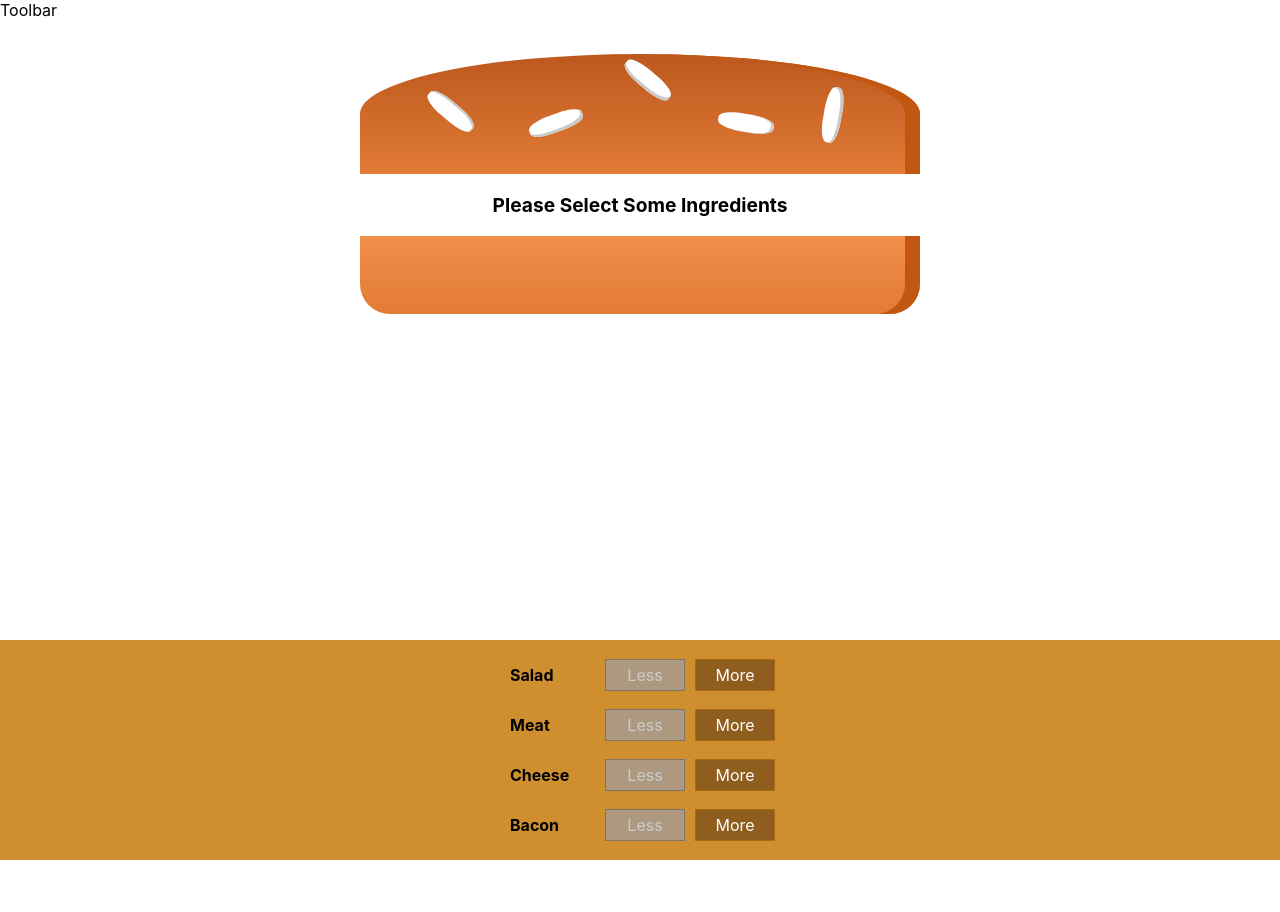
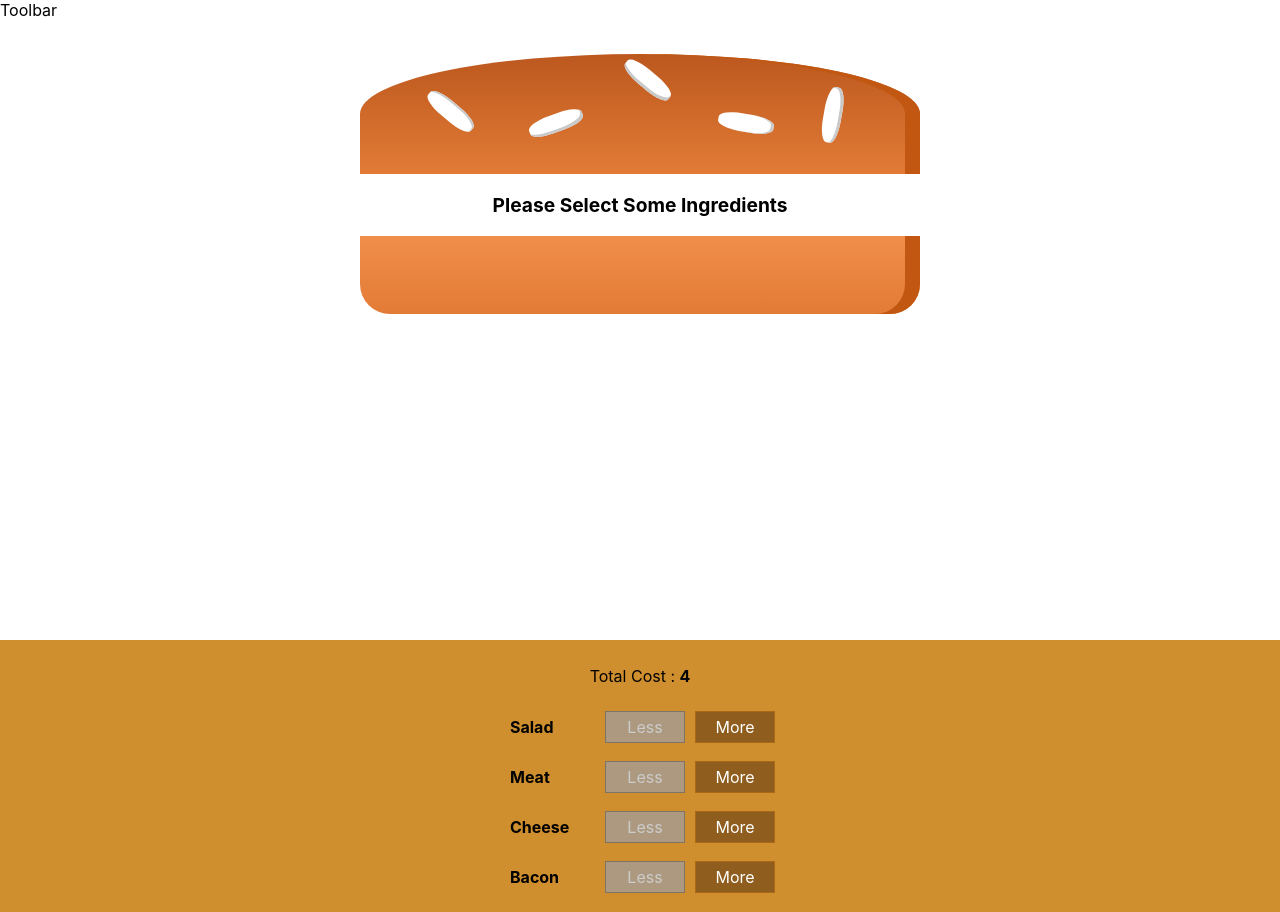
Before and after one commit to Mezba132/Burger-Builder, a React (Create React App) app: page / in a window 1280 px wide. Before the commit the page ends 860 px from the top, so only its background shows below. Built offline with nearby package versions, Linux system fonts and the light colour scheme.

Commit message:
Add and Display Price

```diff
--- a/src/components/Burger/BuildControls/BuildControls.js
+++ b/src/components/Burger/BuildControls/BuildControls.js
@@ -11,6 +11,7 @@ const controls = [
 
 const buildControls = (props) => (
         <div className={Classes.BuildControls}>
+        <p>Total Cost : <strong>{props.totalCost}</strong></p>
             {controls.map( bctrl => {
             return <BuildControl
             key={bctrl.label}
--- a/src/containers/BurgerBuilder/BurgerBuilder.js
+++ b/src/containers/BurgerBuilder/BurgerBuilder.js
@@ -3,6 +3,14 @@ import Burger from '../../components/Burger/Burger';
 import BuildControls from '../../components/Burger/BuildControls/BuildControls';
 
 import Aux from '../../hoc/Aox';
+
+const INGREDIENTS_PRICES = {
+    Meat : 5.5,
+    Salad : 6.5,
+    Cheese : 7.5,
+    Bacon : 8.5
+}
+
 
 class burger extends Component {
 
@@ -12,8 +20,8 @@ class burger extends Component {
             Salad : 0,
             Cheese : 0,
             Bacon : 0
-        }
-
+        },
+        totalPrice : 4
     }
 
     addIngredientHhandler = (type) => {
@@ -22,7 +30,12 @@ class burger extends Component {
         const updateIngredients = {...this.state.ingredients};
         updateIngredients[type] = updateCount;
 
-        this.setState({ ingredients : updateIngredients});
+        const priceAddition = INGREDIENTS_PRICES[type];
+        const oldPrice = this.state.totalPrice;
+        const updatePrice = oldPrice + priceAddition;
+        console.log(updatePrice);
+
+        this.setState({totalPrice: updatePrice, ingredients : updateIngredients});
     }
 
     deleteIngredients = (type) => {
@@ -36,11 +49,12 @@ class burger extends Component {
         updateIngredients[type] = updateCount;
         this.setState({ingredients : updateIngredients});
 
-        this.setState({ ingredients : updateIngredients});
-    }
+        const priceReduction = INGREDIENTS_PRICES[type];
+        const oldPrice = this.state.totalPrice;
+        const updatePrice = oldPrice - priceReduction;
+        console.log(updatePrice);
 
-    disableButton = (key) => {
-
+        this.setState({totalPrice: updatePrice, ingredients : updateIngredients});
     }
 
     render () {
@@ -56,7 +70,7 @@ class burger extends Component {
                 addIngredients={this.addIngredientHhandler}
                 removeIngredients={this.deleteIngredients}
                 disabled={disableInfo}
-                />
+                totalCost={this.state.totalPrice}/>
             </Aux>
         )
     }
```
